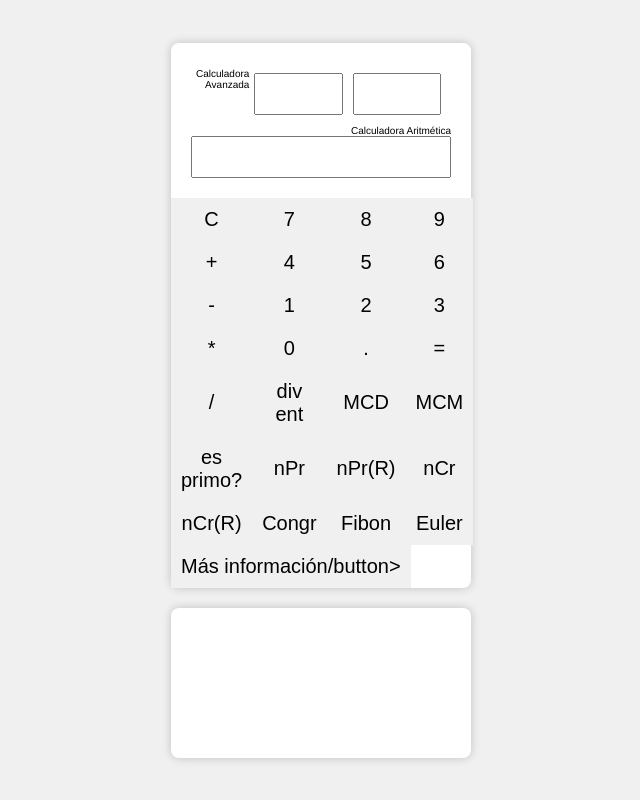
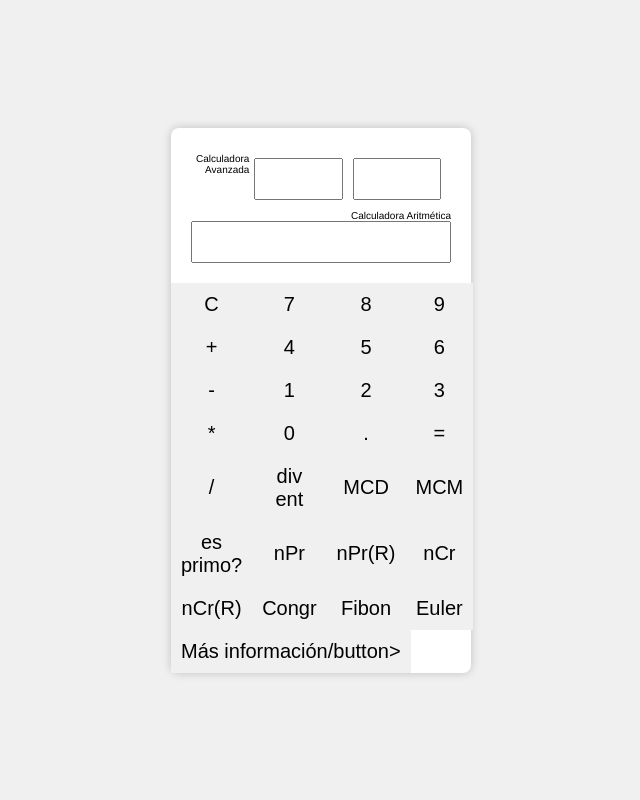
Before and after one commit to DiegoRCasallas/JS-CalculatorTerminator, a plain HTML site: page index.html in a window 1280 px wide. Shown: the whole page, without its empty margins (319-959 px from the left). Drawn offline with Linux system fonts and the light colour scheme.

Commit message:
un pequño cambio

```diff
--- a/index.html
+++ b/index.html
@@ -70,7 +70,7 @@
         </section>
 
         <section class="main-retoalimentacion">
-           <div class="card" id="visible">
+           <div class="card" id="oculto">
             <iframe class="video" src="" title="YouTube video player" frameborder="0" allow="accelerometer; autoplay; clipboard-write; encrypted-media; gyroscope; picture-in-picture; web-share" allowfullscreen></iframe>
            </div>
 
```
